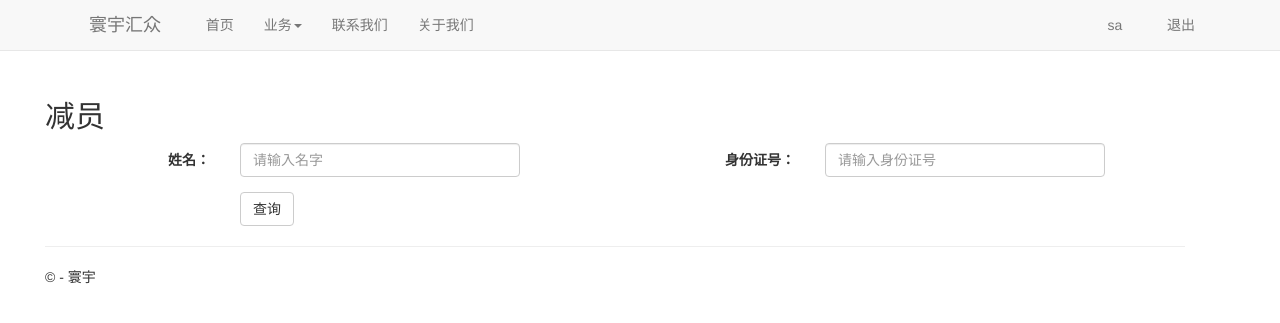
After one commit to woodhfut/HYHR, a Django app: page /sb/remove/ in a window 1280 px wide. The commit adds this page. Shown: the top 323 px of the page. Run offline with Django 3.2, Linux system fonts and the light colour scheme; a user stored in the database is signed in; some libraries are stand-ins or nearby versions; some web fonts are replaced.

Commit message:
add remove functionality
add remove functionality

```diff
--- a/sb/models.py
+++ b/sb/models.py
@@ -33,7 +33,7 @@ class Customer(models.Model):
         )
 
     hukou = models.CharField(max_length = 8, choices=Hukou_Type)
-
+    status = models.BooleanField(default=True)
     wechat = models.CharField(max_length = 50, null= True, blank=True)
     introducer = models.CharField(max_length = 30, null=True, blank=True)
     note = models.CharField(max_length = 50, null= True, blank=True)
--- /dev/null
+++ b/sb/templates/sb/sb_remove.html
@@ -0,0 +1,44 @@
+{% extends 'HYHR/layout.html' %}
+
+{% block content %}
+<h2>{{title}}</h2>
+<form class="form-horizontal" role="form" method="POST">
+
+    {% csrf_token %}
+    {% if next %}
+        <input type="hidden" name="next" value="{{ next }}">
+    {% else %}
+        <input type="hidden" name="next" value="/">
+    {% endif %}
+	<div class="form-group">
+		<label for="firstname" class="col-sm-2 control-label">姓名：</label>
+		<div class="col-sm-4">
+			<input type="text" class="form-control" id="name", name="name"
+				   placeholder="请输入名字">
+        </div>
+        <label for="lastname" class="col-sm-2 control-label">身份证号：</label>
+		<div class="col-sm-4">
+			<input type="text" class="form-control" id="pid", name="pid"
+				   placeholder="请输入身份证号">
+		</div>
+	</div>
+    {% if error %}
+    <div class="form-group">
+            <div class="col-sm-offset-2 col-sm-10">
+                <label style="color:red">{{error}}</label>
+            </div>
+        </div>
+    {% endif %}
+	<div class="form-group">
+		<div class="col-sm-offset-2 col-sm-10">
+			<button type="submit" class="btn btn-default">查询</button>
+		</div>
+    </div>
+
+    {% if customers %}
+        {{customers.as_table}}
+    {% endif %}
+
+</form>
+
+{% endblock %}
--- a/sb/urls.py
+++ b/sb/urls.py
@@ -9,5 +9,7 @@ urlpatterns = [
     url(r'^query/$', views.sb_query, name='sb_query'),
     url(r'^add/$', views.sb_add, name='sb_add'),
     url(r'^reorder/(?P<id>(\d{6})(\d{4})(\d{2})(\d{2})(\d{3})([0-9]|X))/$', views.sb_reorder, name='sb_reorder'),
+    url(r'^remove/$', views.sb_remove, name='sb_remove'),
+    url(r'^remove/(?P<id>(\d{6})(\d{4})(\d{2})(\d{2})(\d{3})([0-9]|X))/$', views.sb_remove_id, name='sb_reorder_id'),
 
 ]
--- a/sb/views.py
+++ b/sb/views.py
@@ -129,7 +129,7 @@ def sb_query(request):
                           })
             if form.is_valid():
                 try:
-                    result = Product_Order.objects.order_by('-id')
+                    result = Product_Order.objects.filter(customer__status = True).order_by('-id')
 
                     if name and len(name.strip()) > 0:
 
@@ -421,3 +421,40 @@ def sb_reorder(request,id):
                         'latestsvcRec': latestsvcRec,
                         'year':datetime.now().year
                         })
+
+
+@user_passes_test(lambda u: u.is_superuser, login_url='/login/')
+def sb_remove(request):
+    if request.POST:
+        name = request.POST.get('name', None)
+        pid = request.POST.get('pid', None)
+
+        if not name and not pid:
+            return render(request, 'sb/sb_remove.html',
+            {
+                'title': '减员',
+                'error':'错误：姓名和身份证号至少提供一项.',
+
+            })
+        else:
+            customers = Customer.objects.all()
+            if name:
+                customers = customers.filter(name__iexact = name)
+            if pid:
+                customers = customers.filter(pid = pid)
+
+            return render(request, 'sb/sb_remove.html',
+            {
+                'title': '减员',
+                'customers': customers[0],
+
+            })
+    else:
+        return render(request, 'sb/sb_remove.html',
+        {
+            'title': '减员',
+        })
+
+@user_passes_test(lambda u: u.is_superuser, login_url='/login/')
+def sb_remove_id(request, id):
+    return HttpResponse('this is remove_id page.')
--- a/templates/HYHR/layout.html
+++ b/templates/HYHR/layout.html
@@ -39,6 +39,7 @@
                             {% if user.is_authenticated and user.is_superuser %}
 
                             <li><a href="{% url 'sb:sb_add' %}">新增</a> </li>
+                            <li><a href="{% url 'sb:sb_remove' %}">减员</a></li>
                             <li class="divider"></li>
                             <li><a href="{% url 'sb:sb_subsb' 3 %}">SB3</a> </li>
                             {% endif %}
```
Also changed, not shown: HYHR/settings.py (+5 -5 lines), db.sqlite3, sb/migrations/0005_auto_20180828_1936.py (added).
